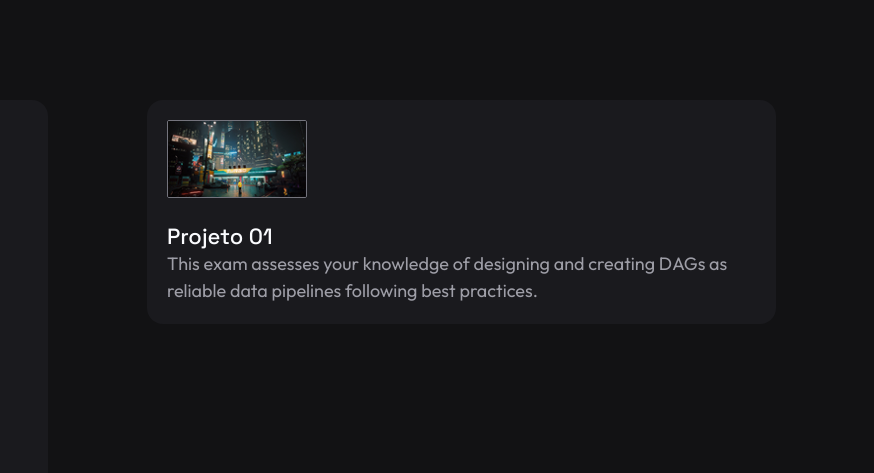
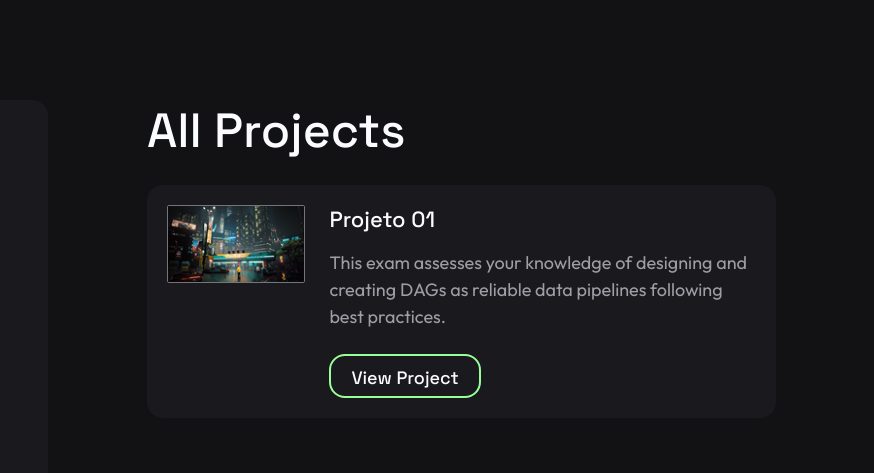
Before and after one commit to danilodonato/Portfolio-07, a plain HTML site: page all_projects.html in a window 1280 px wide. Shown: the top 473 px of the page, 406-1280 px from the left. Drawn offline with Linux system fonts and the light colour scheme; no server answers.

Commit message:
:construction: New

```diff
--- a/all_projects.html
+++ b/all_projects.html
@@ -73,12 +73,18 @@
       </div>
       <div class="grid-1 mobile"></div>
       <div class="grid-7">
-        <div class="box-projects-completed">
+        <h1 class="mb-3">All Projects</h1>
+        <div class="img-box-projects-completed flex-start-row">
           <img src="assets/img/project_all_01.jpg" alt="Image Project 01">
-          <div class="box-projects-content-completed">
-            <h2>Projeto 01</h2>
-            <p>This exam assesses your knowledge of designing and creating DAGs
-              as reliable data pipelines following best practices.</p>
+          <div class="box-projects-completed">
+            <div class="box-projects-content-completed">
+              <h2>Projeto 01</h2>
+              <p class="text-experience">This exam assesses your knowledge of designing and creating DAGs
+                as reliable data pipelines following best practices.</p>
+            </div>
+            <div class="button-div">
+                <a class="button">View Project</a>
+              </div>
           </div>
         </div>
       </div>
--- a/assets/css/scss/_layout.scss
+++ b/assets/css/scss/_layout.scss
@@ -692,16 +692,12 @@ ul {
     line-height: 150%; /* 27px */
   }
 }
-
-.box-projects-completed {
-  display: flex;
+.img-box-projects-completed {
+  background: #1a1a1e;
+  align-items: flex-start;
+  border-radius: 16px;
   padding: 20px;
-  flex-direction: column;
-  align-items: flex-start;
   gap: 24px;
-  border-radius: 16px;
-  background: #1a1a1e;
-
   img {
     width: 140px;
     height: 78px;
@@ -709,7 +705,28 @@ ul {
     border: 0.2px solid #74747d;
   }
 
-  .box-projects-content-completed {
+  .box-projects-completed {
+    display: flex;
+
+    flex-direction: column;
+    align-items: flex-start;
+    gap: 24px;
+    border-radius: 16px;
+    background: #1a1a1e;
+    .box-projects-content-completed {
+      display: flex;
+      gap: 16px;
+      flex-direction: column;
+    }
+  }
+
+  @include responsive(s) {
+    flex-direction: column;
+    img {
+      text-align: left;
+      width: 200px;
+      height: 100px;
+    }
 
   }
 }
```
Also changed, not shown: assets/css/style.css, 1 other file.
